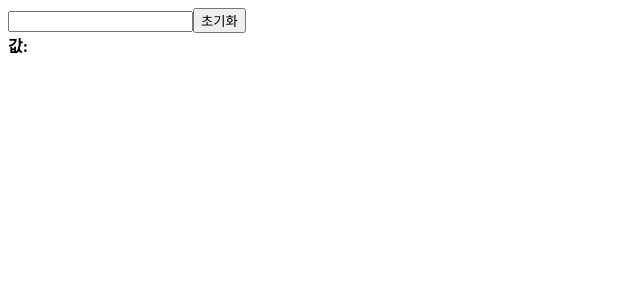
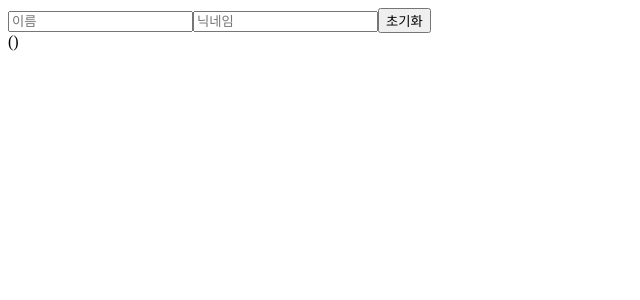
Before and after one commit to mnxmnz/React-Practice, a React (Create React App) app: page / in a window 1280 px wide. Shown: the top 300 px of the page, without its empty margins (0-640 px from the left). Built offline with nearby package versions, Linux system fonts and the light colour scheme.

Commit message:
09. 여러개의 input 상태 관리하기

```diff
--- a/src/InputSample.js
+++ b/src/InputSample.js
@@ -1,23 +1,36 @@
 import React, { useState } from 'react';
 
 function InputSample() {
-  const [text, setText] = useState('');
+  const [inputs, setInputs] = useState({
+    name: '',
+    nickname: '',
+  });
+
+  const { name, nickname } = inputs;
 
   const onChange = e => {
-    setText(e.target.value);
+    const { name, value } = e.target;
+
+    setInputs({
+      ...inputs,
+      [name]: value,
+    });
   };
 
   const onReset = () => {
-    setText('');
+    setInputs({
+      name: '',
+      nickname: '',
+    });
   };
 
   return (
     <div>
-      <input onChange={onChange} value={text} />
+      <input name="name" placeholder="이름" onChange={onChange} value={name} />
+      <input name="nickname" placeholder="닉네임" onChange={onChange} value={nickname} />
       <button onClick={onReset}>초기화</button>
       <div>
-        <b>값: </b>
-        {text}
+        <b>{name} </b>({nickname})
       </div>
     </div>
   );
```
